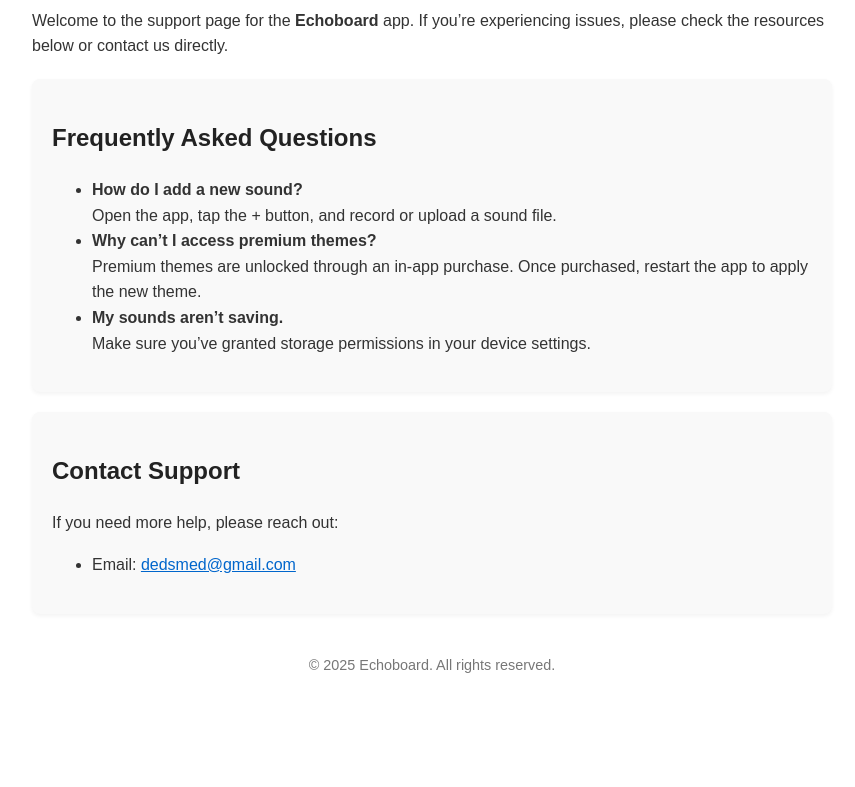
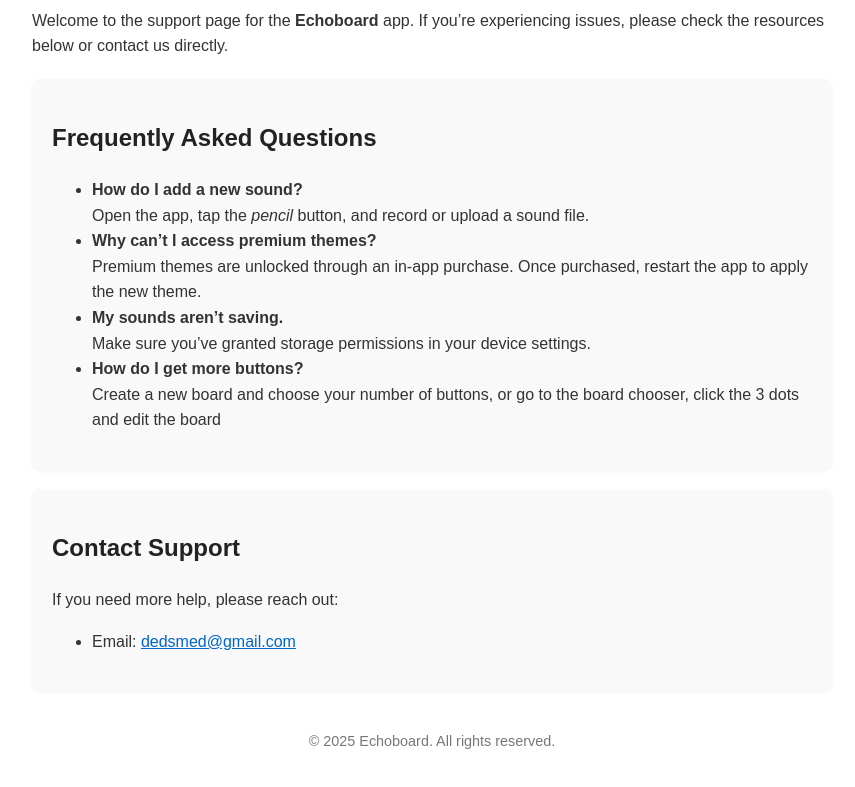
Before and after one commit to b-smedley/b-smedley.github.io, a plain HTML site: page support.html in a window 1280 px wide. Shown: the part 105-892 px from the top of the page, without its empty margins (208-1063 px from the left). Before the commit the page ends 822 px from the top, so only its background shows below. Drawn offline with Linux system fonts and the light colour scheme.

Commit message:
Update support.html

```diff
--- a/support.html
+++ b/support.html
@@ -41,9 +41,10 @@
   <div class="card">
     <h2>Frequently Asked Questions</h2>
     <ul>
-      <li><strong>How do I add a new sound?</strong><br>Open the app, tap the <em>+</em> button, and record or upload a sound file.</li>
+      <li><strong>How do I add a new sound?</strong><br>Open the app, tap the <em>pencil</em> button, and record or upload a sound file.</li>
       <li><strong>Why can’t I access premium themes?</strong><br>Premium themes are unlocked through an in-app purchase. Once purchased, restart the app to apply the new theme.</li>
       <li><strong>My sounds aren’t saving.</strong><br>Make sure you’ve granted storage permissions in your device settings.</li>
+      <li><strong>How do I get more buttons?</strong><br>Create a new board and choose your number of buttons, or go to the board chooser, click the 3 dots and edit the board</li>
     </ul>
   </div>
 
```
